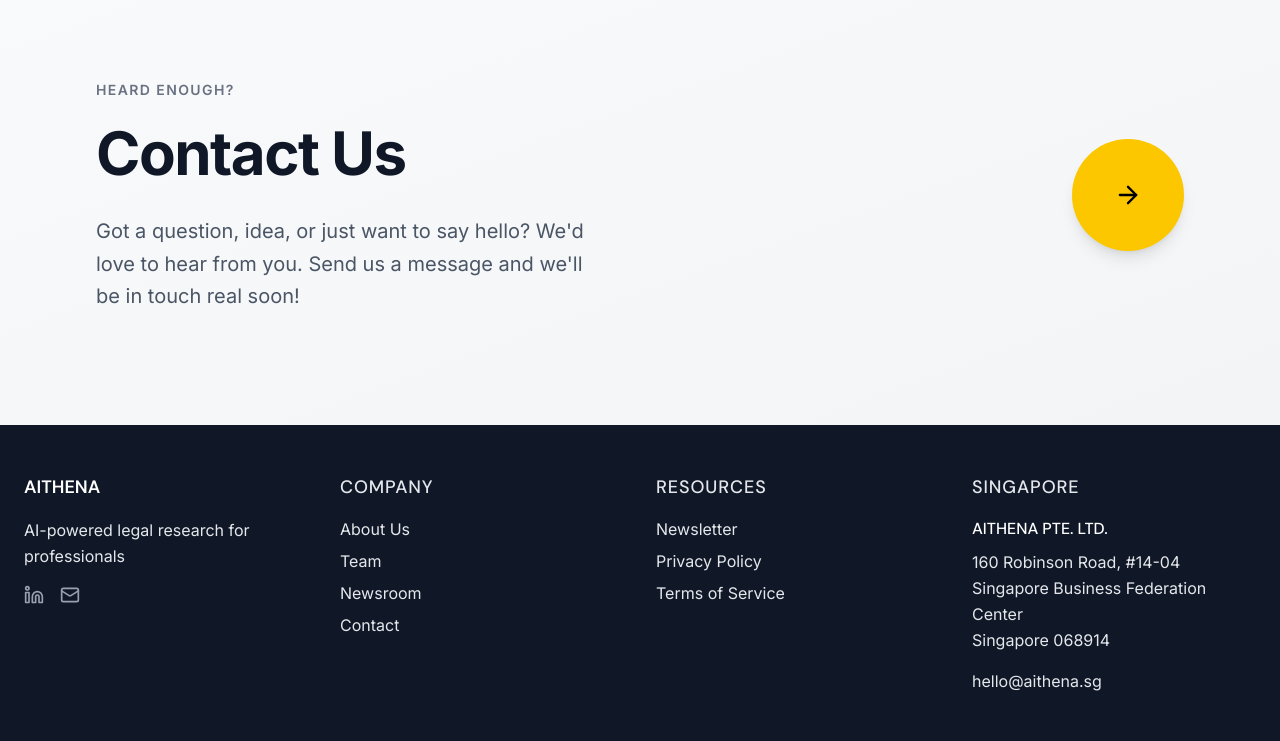
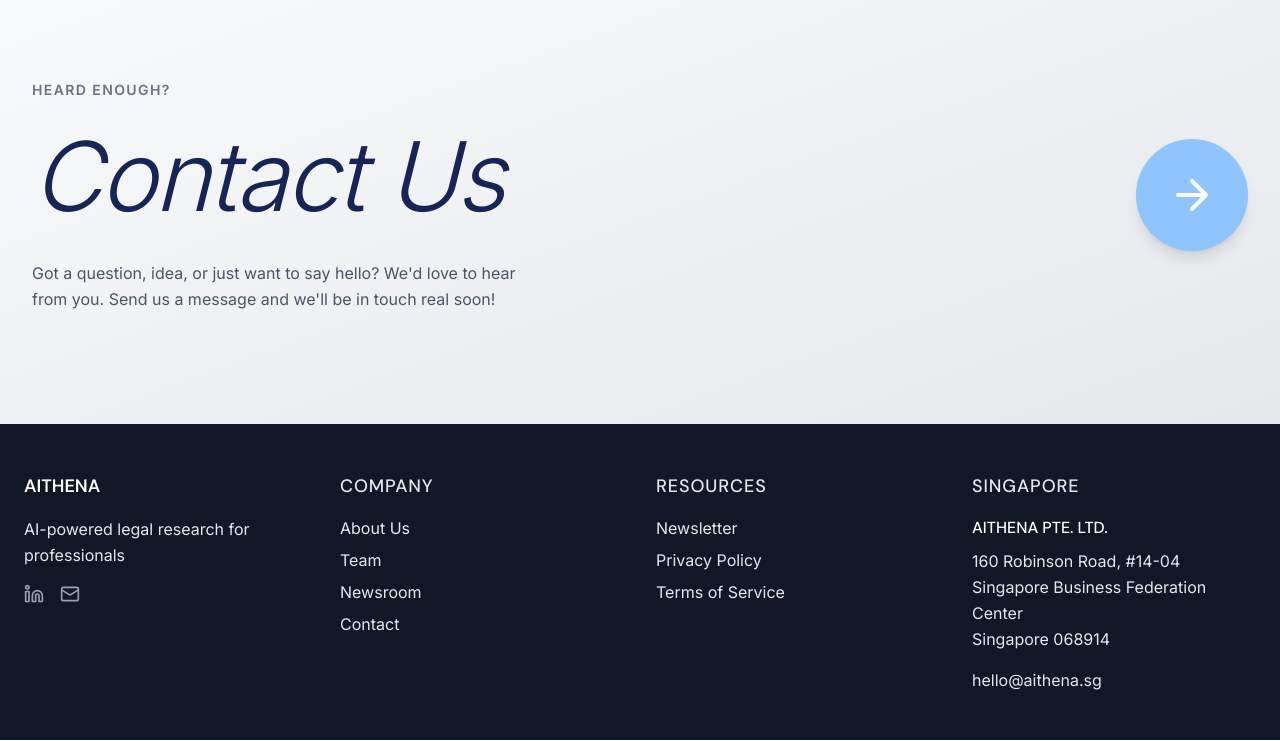
Before and after one commit to f4heemmmmm/aithena, a Next.js app in the folder frontend/: page / in a window 1280 px wide. Shown: the part 3140-3881 px from the top of the page. Built offline with nearby package versions, Linux system fonts and the light colour scheme; no server answers.

Commit message:
Added contact section for the home (public) page

```diff
--- a/frontend/src/app/sections/5-contact.tsx
+++ b/frontend/src/app/sections/5-contact.tsx
@@ -6,29 +6,29 @@
 
 export default function ContactSection() {
     return (
-        <section className="bg-gradient-to-br from-gray-50 to-gray-100 py-20 lg:py-28">
-            <div className="max-w-6xl mx-auto px-4 sm:px-6 lg:px-8">
-                <div className="flex flex-col lg:flex-row items-center justify-between gap-8 lg:gap-12">
-                    <div className="lg:w-1/2 text-center lg:text-left">
-                        <div className="inline-block mb-4">
-                            <p className="text-sm font-semibold text-gray-500 tracking-widest uppercase">
+        <section id = "contact-section" className = "bg-gradient-to-br from-gray-50 to-gray-200 py-20 lg:py-28">
+            <div className = "max-w-7xl mx-auto px-4 sm:px-6 lg:px-8">
+                <div className = "flex flex-col lg:flex-row items-center justify-between gap-8 lg:gap-12">
+                    <div className = "lg:w-1/2 text-center lg:text-left">
+                        <div className = "inline-block mb-4">
+                            <p className = "text-sm font-semibold text-gray-500 tracking-widest uppercase">
                                 Heard Enough?
                             </p>
                         </div>
-                        <h2 className="text-5xl lg:text-6xl font-bold text-gray-900 leading-tight mb-6 tracking-tight">
+                        <h2 className = "text-7xl lg:text-8xl font-light italic text-blue-950 leading-tight mb-6 tracking-tight">
                             Contact Us
                         </h2>
-                        <p className="text-xl text-gray-600 max-w-lg leading-relaxed">
+                        <p className = "text-base text-gray-600 max-w-lg leading-relaxed">
                             Got a question, idea, or just want to say hello? We'd love to hear from you.
                             Send us a message and we'll be in touch real soon!
                         </p>
                     </div>
 
-                    <div className="lg:w-1/2 flex justify-center lg:justify-end">
-                        <Link href="/contact" className="group">
-                            <button className="relative bg-yellow-400 hover:bg-yellow-500 text-black rounded-full w-28 h-28 flex items-center justify-center transition-all duration-300 shadow-lg hover:shadow-2xl hover:scale-105 focus:outline-none focus:ring-4 focus:ring-yellow-300 focus:ring-opacity-50">
-                                <ArrowRight className="h-7 w-7 transition-transform duration-300 group-hover:translate-x-1" />
-                                <div className="absolute inset-0 rounded-full bg-yellow-300 opacity-0 group-hover:opacity-20 transition-opacity duration-300"></div>
+                    <div className = "lg:w-1/2 flex justify-center lg:justify-end">
+                        <Link href = "/contact" className = "group">
+                            <button className = "relative bg-blue-300 hover:bg-blue-500 text-white rounded-full w-28 h-28 flex items-center justify-center transition-all duration-300 shadow-lg hover:shadow-2xl hover:scale-105 focus:outline-none focus:ring-4 focus:ring-yellow-300 focus:ring-opacity-50">
+                                <ArrowRight className = "h-12 w-12 transition-transform duration-300 group-hover:translate-x-1 font-extralight" />
+                                <div className = "absolute inset-0 rounded-full bg-yellow-300 opacity-0 group-hover:opacity-20 transition-opacity duration-300" />
                             </button>
                         </Link>
                     </div>
```
